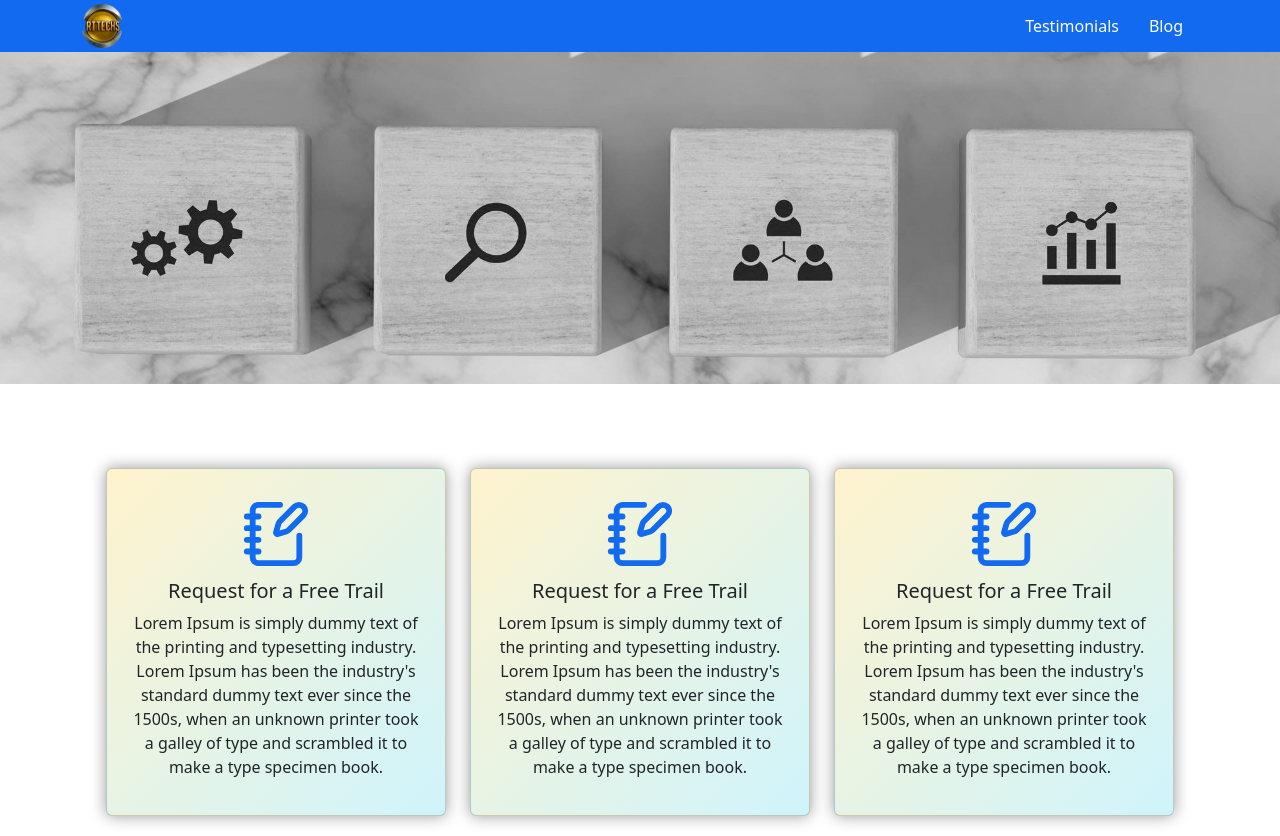
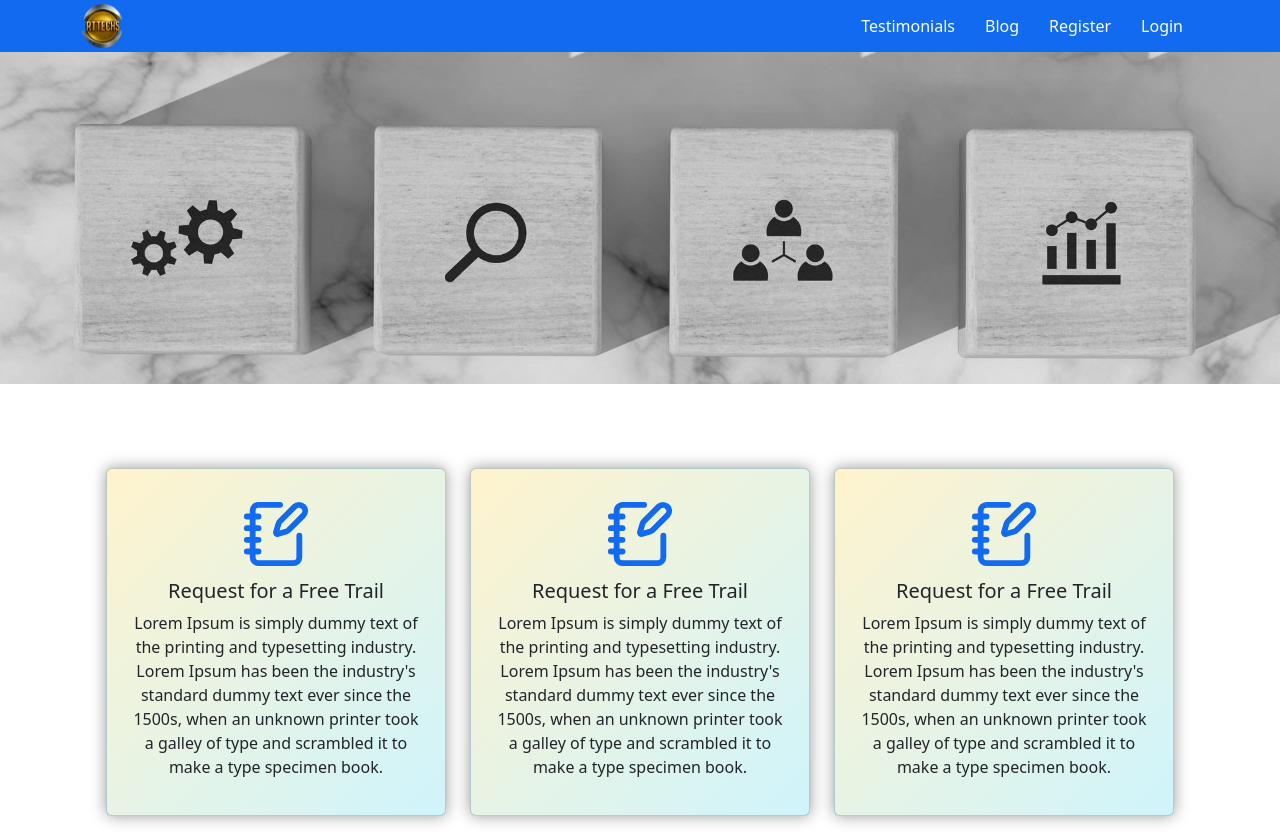
Before and after one commit to Anilsh007/frontend, a React (Vite) app: page / in a window 1280 px wide. Built offline with nearby package versions, Linux system fonts and the light colour scheme; no server answers.

Commit message:
update code

```diff
--- a/src/components/Header.jsx
+++ b/src/components/Header.jsx
@@ -23,6 +23,14 @@ export default function Header() {
     {
       name: "Blog",
       link: "blog"
+    },
+    {
+      name: "Register",
+      link: "Register"
+    },
+    {
+      name: "Login",
+      link: "Login"
     }
   ];
 
```
